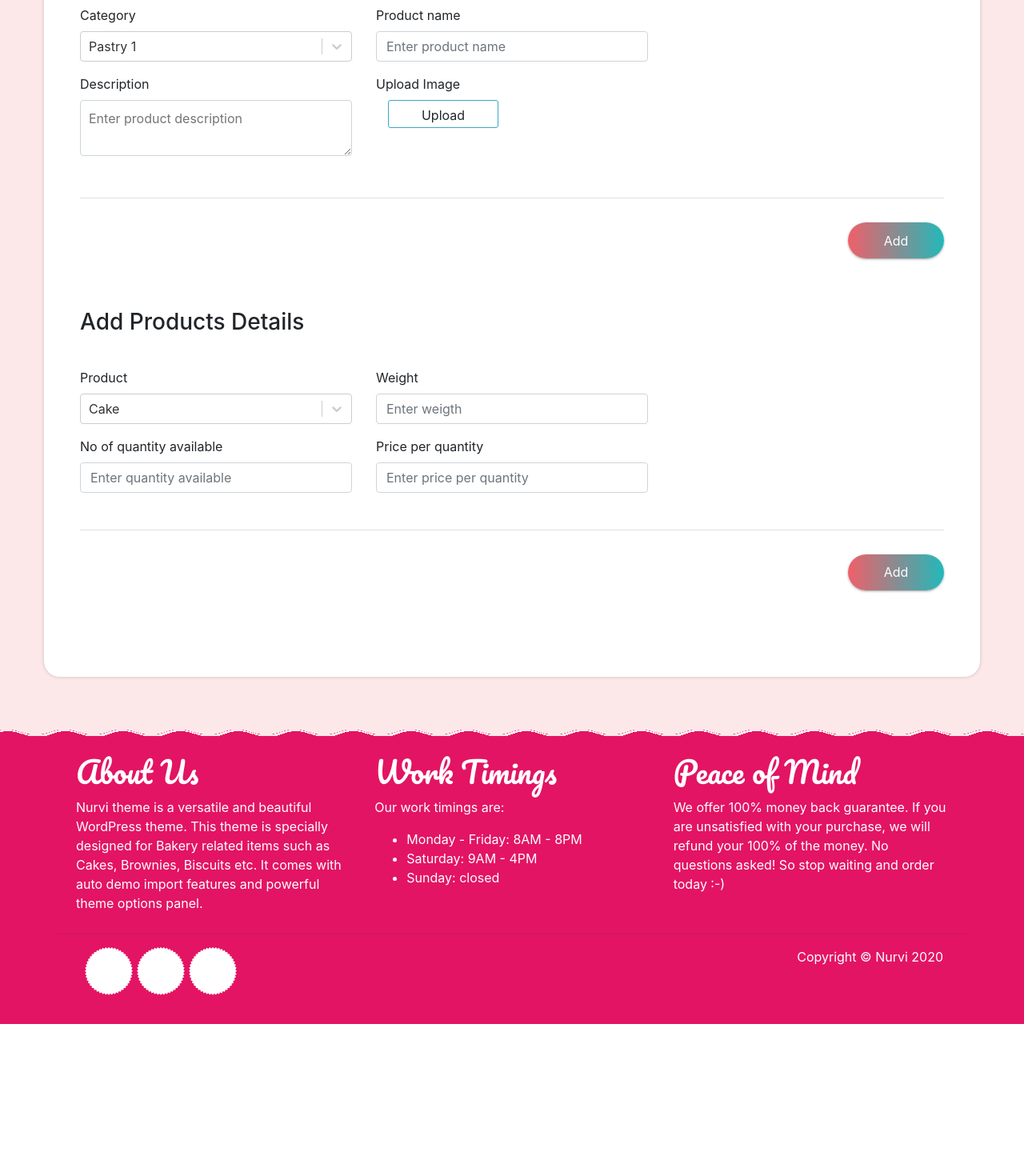
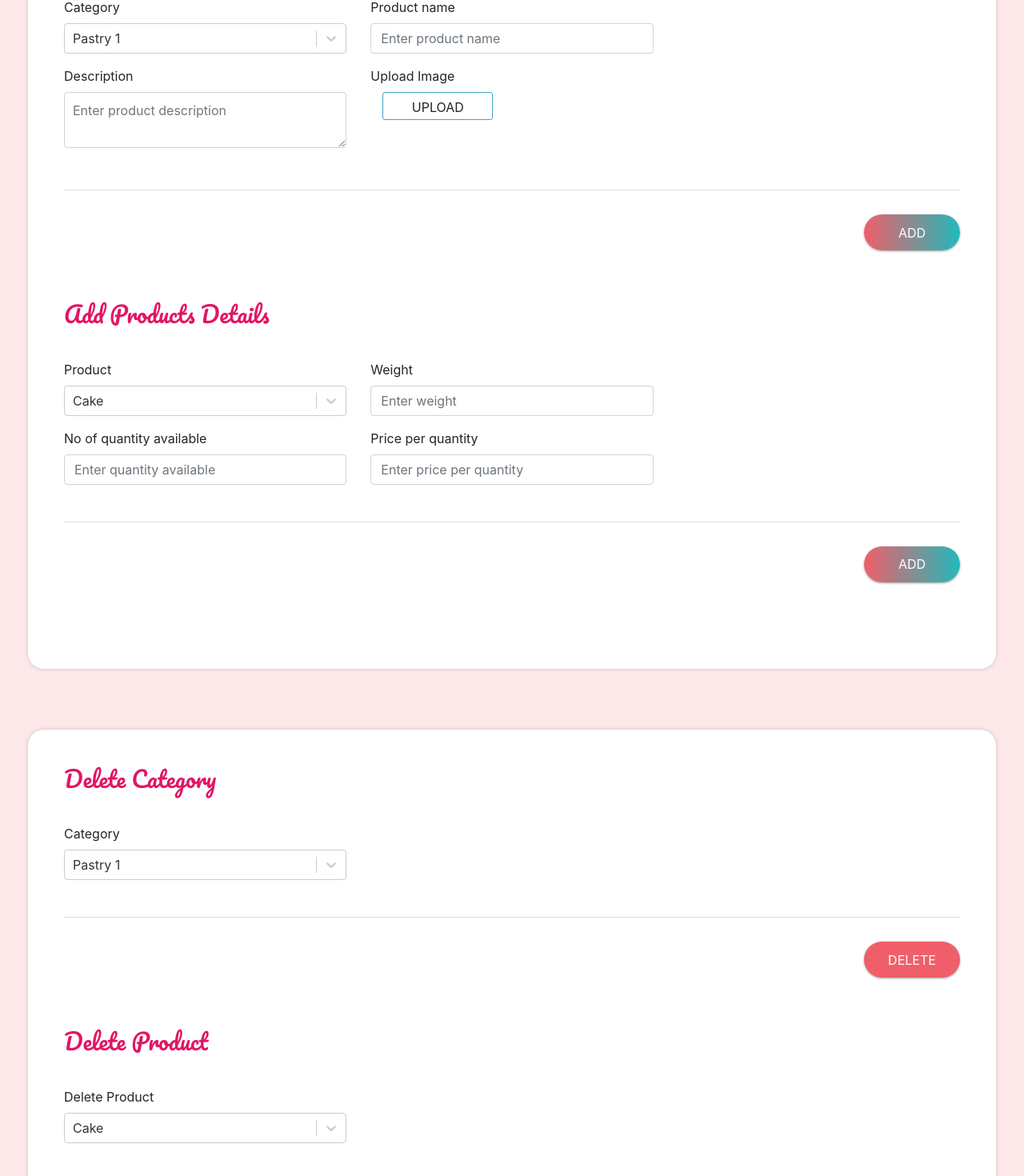
Before and after one commit to manishmate/nurvi, a React (Create React App) app: page /admin in a window 1280 px wide. Shown: the part 620-2090 px from the top of the page at 80% size. Before the commit the page ends 1900 px from the top, so only its background shows below. Built offline with nearby package versions, Linux system fonts and the light colour scheme.

Commit message:
changes in admin

```diff
--- a/src/assests/css/productAndCart.scss
+++ b/src/assests/css/productAndCart.scss
@@ -70,13 +70,23 @@
 
 .admin-section-wrapper{
 
-   .main-wrapper-div{
+   .main-wrapper-div {
+
       background: #fff;
       box-shadow: 0 0 5px rgba(13, 16, 21, 0.19);
       border-radius: 20px;
       background-color: #ffffff;
-      margin: 45px;
+      margin: 35px 25px 25px 25px;
       padding: 45px;
+
+      &.add-wrapper {
+         margin-bottom: 1px;
+      }
+
+      .admin-heading-div {
+         font-family: $mainFontstyle;
+         color: $primaryColor;
+      }
 
       form {
         .form-group {
@@ -101,6 +111,7 @@
             background-color: #ffffff;
             float: left;
             cursor: pointer;
+            text-transform: uppercase;
 
 
                input {
@@ -126,6 +137,15 @@
 
          .btn-wrapper {
             float: right;
+
+            button {
+               text-transform: uppercase;
+
+            }
+
+            &.delete {
+               background:#f05f69 !important;
+           }
          }
       }
    }
--- a/src/components/AdminComponent/AddProductComponent.js
+++ b/src/components/AdminComponent/AddProductComponent.js
@@ -14,10 +14,11 @@ const AddProductComponent = observer(
     }
     render() {
       const appstore = this.props.appstore;
+
       return (
         <React.Fragment>
           <section className="admin-section-wrapper">
-           <div className="main-wrapper-div">
+           <div className="main-wrapper-div add-wrapper">
            <div className="catogary-wrapper mb-5">
             <div class="admin-heading-div ta-left pb-3 mb-3">
               <h3>Add Category</h3>
@@ -27,7 +28,7 @@ const AddProductComponent = observer(
               <Col md={4}>
               <Form>
             <Form.Row>
-              <Form.Group as={Col} controlId="formGridEmail">
+              <Form.Group as={Col} >
                 <Form.Label>Category Name</Form.Label>
                 <Form.Control type="text" placeholder="Enter category name" />
               </Form.Group>
@@ -60,7 +61,7 @@ const AddProductComponent = observer(
 
             <Form>
             <Form.Row>
-              <Form.Group as={Col} controlId="formGridEmail">
+              <Form.Group as={Col} >
                 <Form.Label>Category</Form.Label>
                 <div className="dropDownWrapper">
                     <div className="customDrpDwn">
@@ -79,7 +80,7 @@ const AddProductComponent = observer(
 
             <Form>
             <Form.Row>
-              <Form.Group as={Col} controlId="formGridEmail">
+              <Form.Group as={Col} >
                 <Form.Label>Product name</Form.Label>
                 <Form.Control type="text" placeholder="Enter product name" />
               </Form.Group>
@@ -94,7 +95,7 @@ const AddProductComponent = observer(
 
             <Form>
             <Form.Row>
-              <Form.Group as={Col} controlId="formGridEmail">
+              <Form.Group as={Col} >
                 <Form.Label>Description</Form.Label><br/>
                    <textarea placeholder="Enter product description">
 
@@ -108,7 +109,7 @@ const AddProductComponent = observer(
 
                 <Form>
                 <Form.Row>
-                  <Form.Group as={Col} controlId="formGridEmail">
+                  <Form.Group as={Col} >
                     <Form.Label>Upload Image</Form.Label>
 									    <Col>
 										    <div className="image_upload">
@@ -145,7 +146,7 @@ const AddProductComponent = observer(
 
             <Form>
             <Form.Row>
-              <Form.Group as={Col} controlId="formGridEmail">
+              <Form.Group as={Col} >
                 <Form.Label>Product</Form.Label>
                 <div className="dropDownWrapper">
                     <div className="customDrpDwn">
@@ -164,9 +165,9 @@ const AddProductComponent = observer(
 
             <Form>
             <Form.Row>
-              <Form.Group as={Col} controlId="formGridEmail">
+              <Form.Group as={Col} >
                 <Form.Label>Weight</Form.Label>
-                <Form.Control type="text" placeholder="Enter weigth" />
+                <Form.Control type="text" placeholder="Enter weight" />
               </Form.Group>
               </Form.Row>
               </Form>
@@ -179,7 +180,7 @@ const AddProductComponent = observer(
 
             <Form>
             <Form.Row>
-              <Form.Group as={Col} controlId="formGridEmail">
+              <Form.Group as={Col} >
                 <Form.Label>No of quantity available</Form.Label>
                 <Form.Control type="text" placeholder="Enter quantity available" />
               </Form.Group>
@@ -191,7 +192,7 @@ const AddProductComponent = observer(
 
                 <Form>
                 <Form.Row>
-                  <Form.Group as={Col} controlId="formGridEmail">
+                  <Form.Group as={Col} >
                     <Form.Label>Price per quantity</Form.Label>
                     <Form.Control type="text" placeholder="Enter price per quantity" />
                   </Form.Group>
@@ -214,6 +215,88 @@ const AddProductComponent = observer(
             </div>
           </section>
 
+          <section className="admin-section-wrapper">
+           <div className="main-wrapper-div">
+           <div className="delete-catogary-wrapper mb-5">
+            <div class="admin-heading-div ta-left pb-3 mb-3">
+              <h3>Delete Category</h3>
+            </div>
+            <Row>
+
+              <Col md={4}>
+              <Form>
+            <Form.Row>
+              <Form.Group as={Col} >
+                <Form.Label>Category</Form.Label>
+                <div className="dropDownWrapper">
+                    <div className="customDrpDwn">
+                        <DropdownComponent dropDownOptions={this.addproductStore.allCategory}
+                            store={this.addproductStore}
+                            callBack={(selectedOption) => this.addproductStore.categorySelected = selectedOption}
+                            selectedOption={this.addproductStore.categorySelected} />
+                    </div>
+                </div>
+              </Form.Group>
+              </Form.Row>
+              </Form>
+              </Col>
+
+            </Row>
+
+            <Row>
+               <div className="admin-page-btn">
+                <div className="ml-2 btn-wrapper d-lg-flex delete">
+                          <Button className="mr-1 ml-1 primary small" type="submit">
+                            DELETE
+                          </Button>
+                        </div>
+               </div>
+             </Row>
+
+            </div>
+
+            <div className="delete-catogary-wrapper mb-5">
+            <div class="admin-heading-div ta-left pb-3 mb-3">
+              <h3>Delete Product</h3>
+            </div>
+            <Row>
+
+              <Col md={4}>
+              <Form>
+            <Form.Row>
+              <Form.Group as={Col} >
+                <Form.Label>Delete Product</Form.Label>
+                <div className="dropDownWrapper">
+                    <div className="customDrpDwn">
+                        <DropdownComponent dropDownOptions={this.addproductStore.allproducts}
+                            store={this.addproductStore}
+                            callBack={(selectedOption) => this.addproductStore.productSelected = selectedOption}
+                            selectedOption={this.addproductStore.productSelected} />
+                    </div>
+                </div>
+              </Form.Group>
+              </Form.Row>
+              </Form>
+              </Col>
+
+            </Row>
+
+            <Row>
+               <div className="admin-page-btn">
+                <div className="ml-2 btn-wrapper d-lg-flex delete">
+                          <Button className="delete mr-1 ml-1 primary small" type="submit">
+                            DELETE
+                          </Button>
+                        </div>
+               </div>
+             </Row>
+
+            </div>
+
+
+            </div>
+          </section>
+
         </React.Fragment>
 
       )
```
